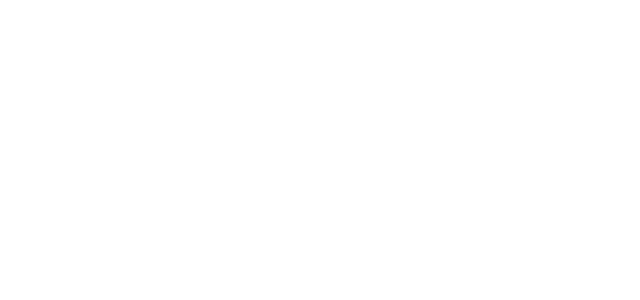
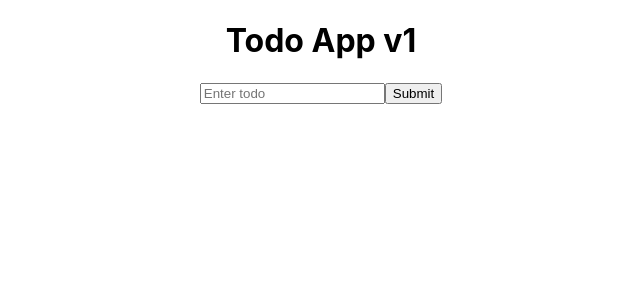
Before and after one commit to tulnikov/todo-app-v2, a React (Create React App) app: page / in a window 1280 px wide. Shown: the top 300 px of the page, without its empty margins (319-959 px from the left). Built offline with nearby package versions, Linux system fonts and the light colour scheme.

Commit message:
Добавление в список из формы

```diff
--- a/src/App.js
+++ b/src/App.js
@@ -1,10 +1,23 @@
 import './App.css';
+import {useState} from "react";
+
+import TodoList from './components/Todos/TodoList';
+import FormTodo from './components/Todos/FormTodo';
 
 function App() {
-  return (
-    <div className="App">
-    </div>
-  );
+    const [todos, setTodos] = useState([]);
+
+    const formTodoHandler = (text) => {
+        setTodos([...todos, text])
+    }
+
+    return (
+        <div className="App">
+            <h1>Todo App v1</h1>
+            <FormTodo formTodo={formTodoHandler}/>
+            <TodoList todos={todos}/>
+        </div>
+    );
 }
 
 export default App;
--- /dev/null
+++ b/src/components/Todos/FormTodo.js
@@ -0,0 +1,24 @@
+import {useState} from 'react'
+
+const FormTodo = ({formTodo}) => {
+
+    const [todo, setTodo] = useState('')
+
+    const onSubmitHandler = (event) => {
+        event.preventDefault();
+        formTodo(todo)
+        setTodo('')
+    }
+
+    const onChangeHandler = (event) => {
+        setTodo(event.target.value)
+    }
+
+    return (
+        <form onSubmit={onSubmitHandler}>
+            <input placeholder='Enter todo' value={todo} onChange={onChangeHandler}/>
+            <button type='submit'>Submit</button>
+        </form>
+    )
+}
+export default FormTodo;
--- /dev/null
+++ b/src/components/Todos/Todo.js
@@ -0,0 +1,5 @@
+const Todo = ({todo}) => {
+    return (<h3>{todo}</h3>)
+}
+
+export default Todo
--- /dev/null
+++ b/src/components/Todos/TodoList.js
@@ -0,0 +1,13 @@
+import Todo from './Todo';
+
+const TodoList = ({todos}) => {
+    return (
+    <div>
+        {todos.map((todo, index) => (
+            <Todo todo={todo} key={index} />
+        ))}
+
+    </div>
+    )
+}
+export default TodoList;
```
